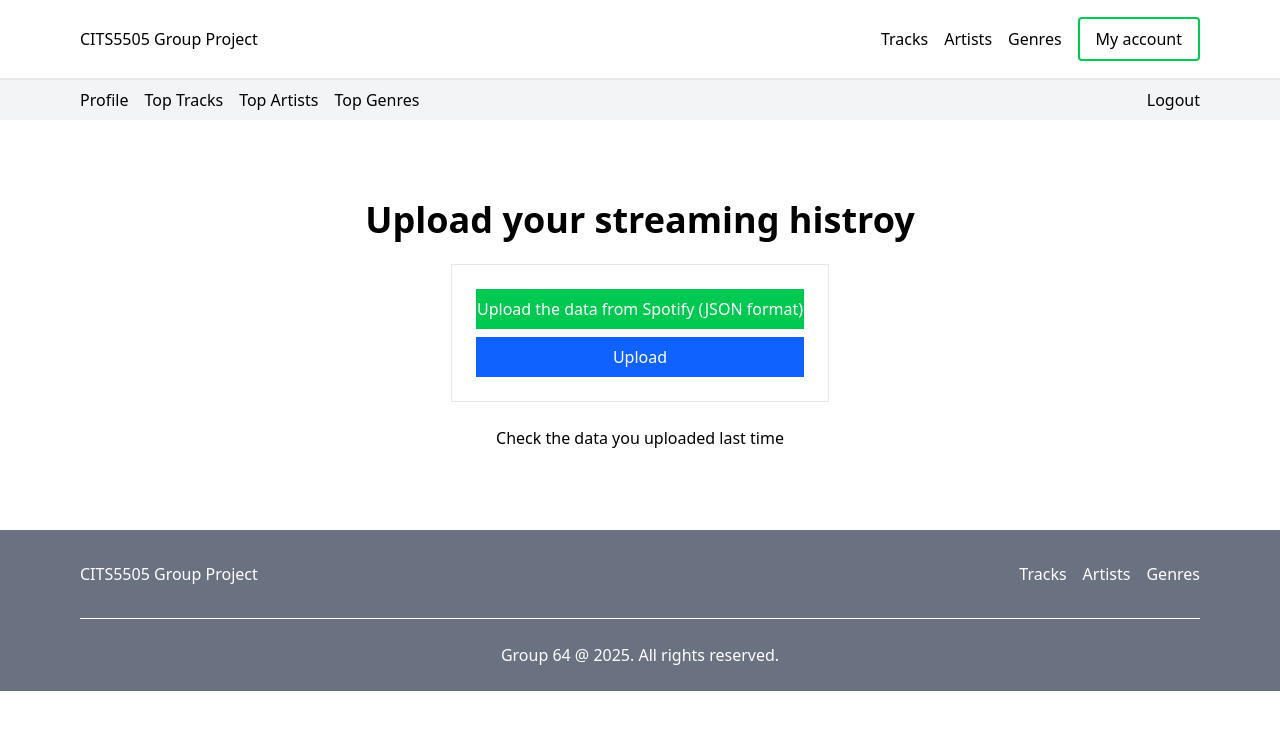
After one commit to ErikaKK/cits5505_group_project, a Flask app: page /account/stats in a window 1280 px wide. The commit adds this page. Shown: the top 730 px of the page. Run offline with Flask 3, Linux system fonts and the light colour scheme; the visitor is signed in with stand-in values (Sample User, id 1).

Commit message:
add `upload data` view

```diff
--- a/app/account/routes.py
+++ b/app/account/routes.py
@@ -1,6 +1,7 @@
 from app.account import bp
-from flask import Flask, render_template
+from flask import Flask, render_template, redirect, url_for, flash, request
 from flask_login import current_user, login_required
+import json
 
 
 @bp.route("/")
@@ -10,3 +11,11 @@ def profile():
     return render_template(
         "/account/profile.html", title="My Account", login=current_user.is_authenticated
     )
+
+
+@bp.route("/stats")
+@login_required
+def stats():
+    return render_template(
+        "/account/stats.html", title="My Account", login=current_user.is_authenticated
+    )
--- a/app/static/js/account.js
+++ b/app/static/js/account.js
@@ -21,3 +21,7 @@ document.getElementById('account-menu-toggle').addEventListener('click', functio
         hideAccountMenu(event);
     }
 });
+
+document.getElementById('logout').addEventListener('click',function(event){
+    localStorage.removeItem('uploadedJsonData');
+})
--- /dev/null
+++ b/app/static/js/stats.js
@@ -0,0 +1,64 @@
+document.getElementById("upload-btn").addEventListener("click",handleFileUpload);
+
+const requiredFields = [
+  "ts",
+  "platform",
+  "ms_played",
+  "conn_country",
+  "master_metadata_track_name",
+  "master_metadata_album_artist_name",
+  "spotify_track_uri"
+];
+
+function handleFileUpload() {
+
+  const fileInput = document.getElementById('fileInput');
+  const file = fileInput.files[0];
+
+  if (!file) {
+    alert('Please select a JSON file.');
+    return;
+  }
+  const reader = new FileReader();
+  reader.onload = function(e) {
+    try {
+      const jsonData = JSON.parse(e.target.result);
+      const isValid = jsonData.every(entry =>
+        requiredFields.every(field => field in entry)
+      );
+      if (isValid) {
+        localStorage.setItem('uploadedJsonData', JSON.stringify(jsonData));
+      alert('Data successfully stored in local storage.');
+      } else {
+        alert("Missing required fields");
+      }
+
+
+    } catch (error) {
+      console.error('Error parsing JSON:', error);
+      alert('Invalid JSON file.');
+    }
+  };
+  reader.readAsText(file);
+
+}
+
+const fileInput = document.getElementById('fileInput');
+const fileLabel = document.getElementById('fileLabel');
+
+fileInput.addEventListener('change', function() {
+  if (fileInput.files.length > 0) {
+    fileLabel.textContent = fileInput.files[0].name;
+  } else {
+    fileLabel.textContent = 'Select a file';
+  }
+});
+
+
+document.getElementById('history-data').addEventListener("click",function(event){
+  if (localStorage.getItem('uploadedJsonData')) {
+    // go to the dashboard
+  }else{
+    alert("Couldn't get data. Please upload!")
+  }
+})
--- a/app/templates/account/account.html
+++ b/app/templates/account/account.html
@@ -33,7 +33,12 @@
       <a href="" class="py-2 hover:text-green-500">Top Genres</a>
     </div>
   </div>
-  <a href="{{ url_for('auth.logout') }}" class="hover:text-green-500">Logout</a>
+  <a
+    href="{{ url_for('auth.logout') }}"
+    class="hover:text-green-500"
+    id="logout"
+    >Logout</a
+  >
 </div>
 {% block addtional_content %}{% endblock %}
 <script src="../static/js/account.js" defer></script>
--- /dev/null
+++ b/app/templates/account/stats.html
@@ -0,0 +1,26 @@
+{% extends "/account/account.html" %} {% block addtional_content %}
+<div class="flex flex-col justify-center items-center my-20 gap-6">
+  <p class="text-4xl font-bold">Upload your streaming histroy</p>
+
+  <form enctype="multipart/form-data" class="p-6 pt-8 border border-gray-200">
+    <input
+      type="file"
+      name="json_file"
+      accept=".json"
+      class="hidden"
+      id="fileInput"
+    />
+    <label
+      for="fileInput"
+      class="cursor-pointer bg-green-500 text-white border border-green-500 py-2"
+      id="fileLabel"
+      >Upload the data from Spotify (JSON format)</label
+    >
+    <button type="submit" class="btn mt-4" id="upload-btn">Upload</button>
+  </form>
+  <div class="cursor-pointer hover:text-green-500" id="history-data">
+    Check the data you uploaded last time
+  </div>
+</div>
+<script src="../../static/js/stats.js" defer></script>
+{% endblock %}
```
Also changed, not shown: app/templates/account/dashboard.html (added).
